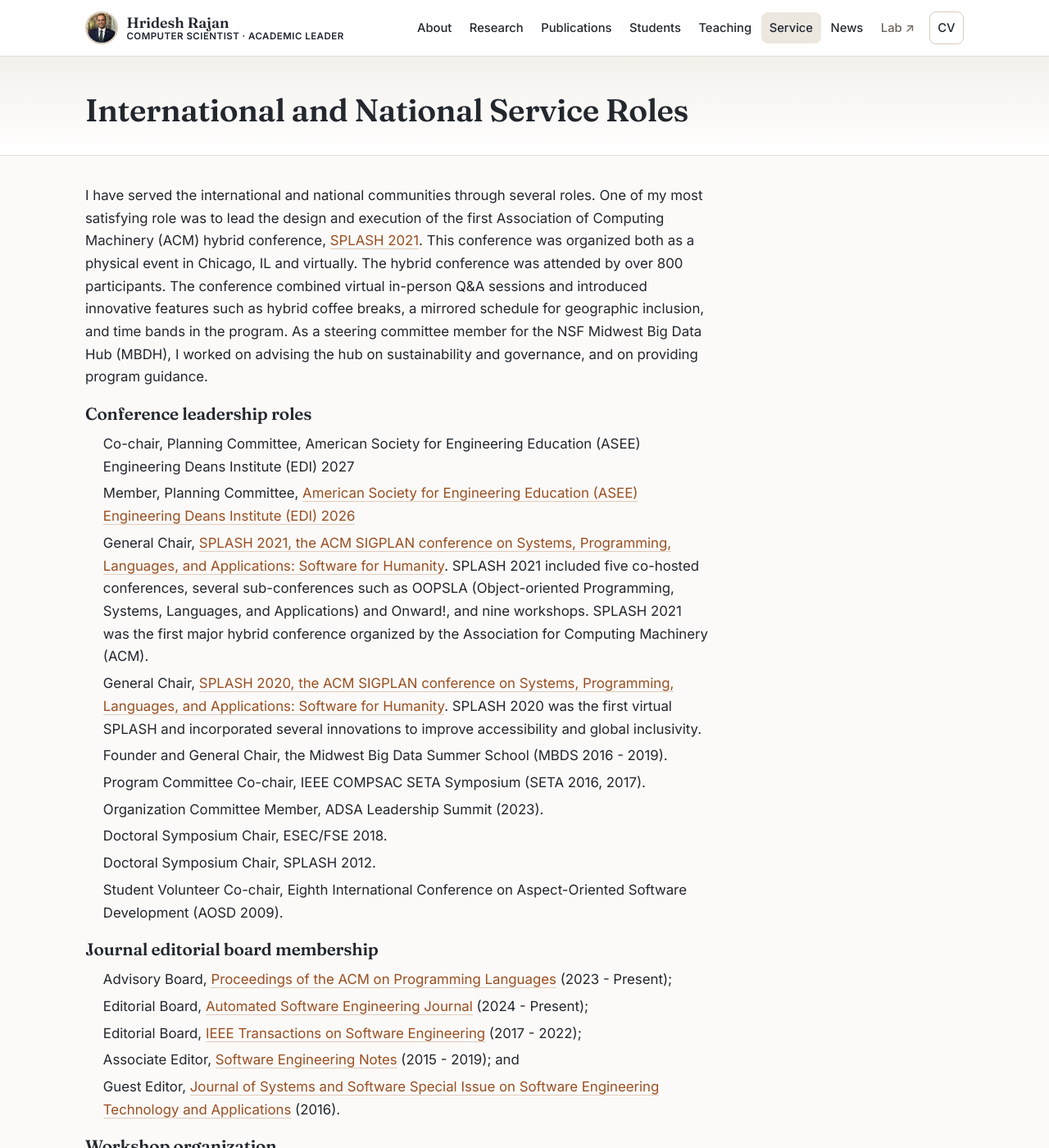
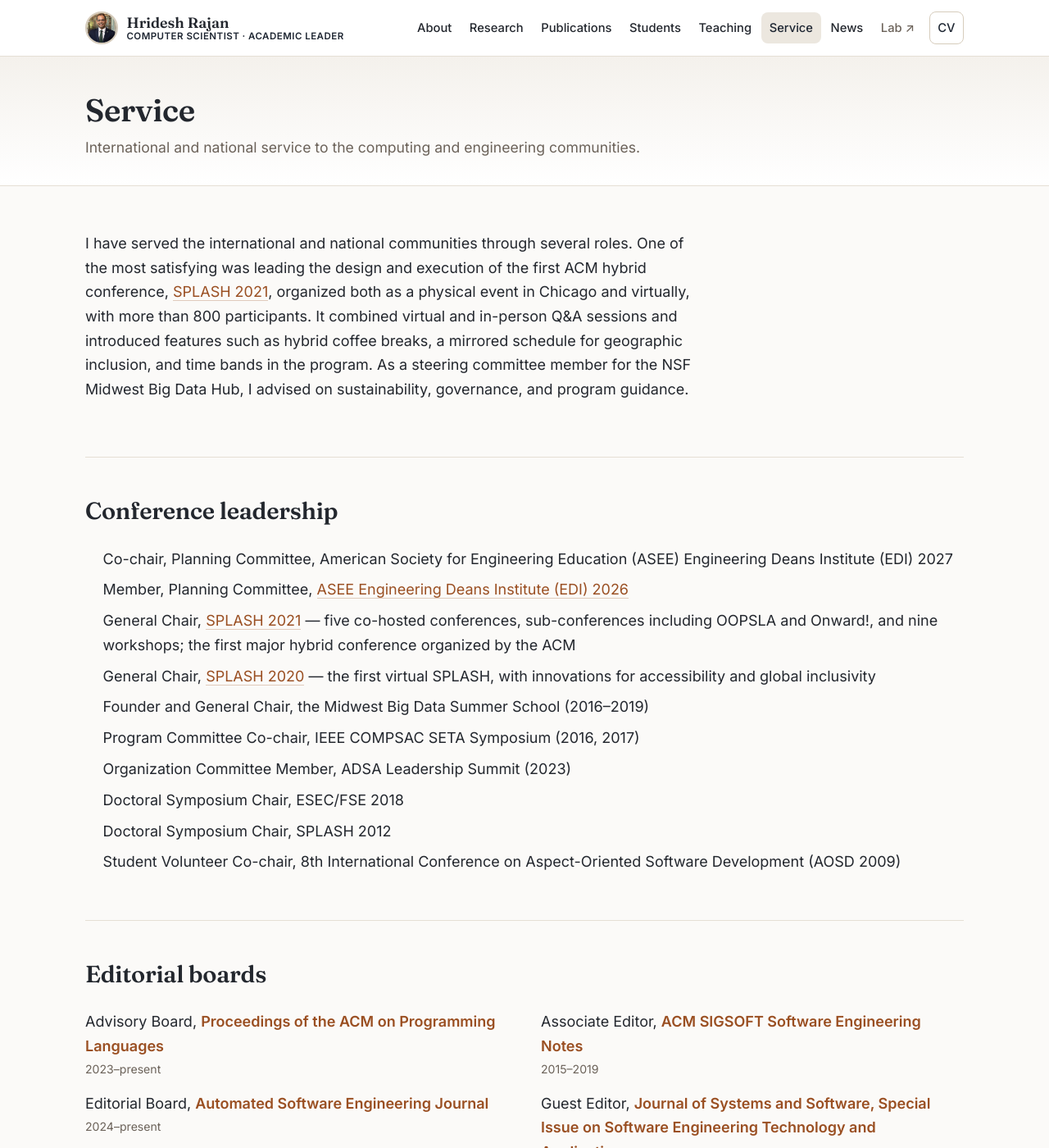
Before and after one commit to hridesh/hridesh.github.io, a Jekyll site: the page built from service.md, in a window 1280 px wide and 1400 px high. Shown: the whole window at 82% size. Built offline with Jekyll 4.4.1, drawn with Linux system fonts in a browser that asks for light colours; some of the changed text lies outside the part shown.

Commit message:
Restructure Service, Publications, and Prospective with home-style layout
- Service: intro prose, conference leadership list, editorial boards and
  program committees as two-column lists, workshops/steering as a split
- Publications: themed sections with styled publication lists
- Prospective: wider, well-spaced advice with a styled email-template table
- Add .prose-wide, content table styles, and .sidecard helper

```diff
--- a/service.md
+++ b/service.md
@@ -1,66 +1,78 @@
 ---
-layout: page
-title: International and National Service Roles
+layout: page-wide
+title: Service
+subtitle: International and national service to the computing and engineering communities.
 permalink: /service/
 ---
 
-I have served the international and national communities through several roles.
-One of my most satisfying role was to lead the design and execution of the
-first Association of Computing Machinery (ACM) hybrid conference, [SPLASH 2021](https://2021.splashcon.org/).
-This conference was organized both as a physical event in Chicago, IL and virtually.
-The hybrid conference was attended by over 800 participants.
-The conference combined virtual in-person Q&A sessions and introduced innovative
-features such as hybrid coffee breaks, a mirrored schedule for geographic
-inclusion, and time bands in the program.
-As a steering committee member for the NSF Midwest Big Data Hub (MBDH),
-I worked on advising the hub on sustainability and governance, and on providing
-program guidance.
+<section class="section">
+  <div class="prose">
+    <p>I have served the international and national communities through several roles. One of the most satisfying was leading the design and execution of the first ACM hybrid conference, <a href="https://2021.splashcon.org/">SPLASH 2021</a>, organized both as a physical event in Chicago and virtually, with more than 800 participants. It combined virtual and in-person Q&amp;A sessions and introduced features such as hybrid coffee breaks, a mirrored schedule for geographic inclusion, and time bands in the program. As a steering committee member for the NSF Midwest Big Data Hub, I advised on sustainability, governance, and program guidance.</p>
+  </div>
+</section>
 
+<section class="section">
+  <div class="section-head"><h2>Conference leadership</h2></div>
+  <ul class="tight-list">
+    <li>Co-chair, Planning Committee, American Society for Engineering Education (ASEE) Engineering Deans Institute (EDI) 2027</li>
+    <li>Member, Planning Committee, <a href="https://www.asee.org/events/COUNCIL-EVENTS/EDI-2026">ASEE Engineering Deans Institute (EDI) 2026</a></li>
+    <li>General Chair, <a href="https://2021.splashcon.org/">SPLASH 2021</a> — five co-hosted conferences, sub-conferences including OOPSLA and Onward!, and nine workshops; the first major hybrid conference organized by the ACM</li>
+    <li>General Chair, <a href="https://2020.splashcon.org/">SPLASH 2020</a> — the first virtual SPLASH, with innovations for accessibility and global inclusivity</li>
+    <li>Founder and General Chair, the Midwest Big Data Summer School (2016–2019)</li>
+    <li>Program Committee Co-chair, IEEE COMPSAC SETA Symposium (2016, 2017)</li>
+    <li>Organization Committee Member, ADSA Leadership Summit (2023)</li>
+    <li>Doctoral Symposium Chair, ESEC/FSE 2018</li>
+    <li>Doctoral Symposium Chair, SPLASH 2012</li>
+    <li>Student Volunteer Co-chair, 8th International Conference on Aspect-Oriented Software Development (AOSD 2009)</li>
+  </ul>
+</section>
 
-### Conference leadership roles
+<section class="section">
+  <div class="section-head"><h2>Editorial boards</h2></div>
+  <ul class="col-list">
+    <li>Advisory Board, <a href="https://dl.acm.org/journal/pacmpl/editorial-board">Proceedings of the ACM on Programming Languages</a><span class="meta">2023–present</span></li>
+    <li>Editorial Board, <a href="https://link.springer.com/journal/10515/editorial-board">Automated Software Engineering Journal</a><span class="meta">2024–present</span></li>
+    <li>Editorial Board, <a href="https://www.computer.org/csdl/journal/ts">IEEE Transactions on Software Engineering</a><span class="meta">2017–2022</span></li>
+    <li>Associate Editor, <a href="https://www.sigsoft.org/SEN/">ACM SIGSOFT Software Engineering Notes</a><span class="meta">2015–2019</span></li>
+    <li>Guest Editor, <a href="https://dblp.org/rec/journals/jss/ChanLR18.html">Journal of Systems and Software, Special Issue on Software Engineering Technology and Applications</a><span class="meta">2016</span></li>
+  </ul>
+</section>
 
-- Co-chair, Planning Committee, American Society for Engineering Education (ASEE) Engineering Deans Institute (EDI) 2027
-- Member, Planning Committee, [American Society for Engineering Education (ASEE) Engineering Deans Institute (EDI) 2026](https://www.asee.org/events/COUNCIL-EVENTS/EDI-2026)
-- General Chair, [SPLASH 2021, the ACM SIGPLAN conference on Systems, Programming, Languages, and Applications: Software for Humanity](https://2021.splashcon.org/). SPLASH 2021 included five co-hosted conferences, several sub-conferences such as OOPSLA (Object-oriented Programming, Systems, Languages, and Applications) and Onward!, and nine workshops. SPLASH 2021 was the first major hybrid conference organized by the Association for Computing Machinery (ACM).
-- General Chair, [SPLASH 2020, the ACM SIGPLAN conference on Systems, Programming, Languages, and Applications: Software for Humanity](https://2020.splashcon.org/). SPLASH 2020 was the first virtual SPLASH and incorporated
-    several innovations to improve accessibility and global inclusivity.
-- Founder and General Chair, the Midwest Big Data Summer School (MBDS 2016 - 2019).
-- Program Committee Co-chair, IEEE COMPSAC SETA Symposium (SETA 2016, 2017).
-- Organization Committee Member, ADSA Leadership Summit (2023).
-- Doctoral Symposium Chair, ESEC/FSE 2018.
-- Doctoral Symposium Chair, SPLASH 2012.
-- Student Volunteer Co-chair, Eighth International Conference on
-      Aspect-Oriented Software Development (AOSD 2009).
+<section class="section">
+  <div class="split">
+    <div>
+      <div class="section-head"><h2>Workshop organization</h2></div>
+      <ul class="tight-list">
+        <li>Founder and Co-organizer, Workshop on <a href="https://conf.researchr.org/series/vmil">Virtual Machine and Intermediate Languages</a> (VMIL 2007–2013, 2016), founded in 2007, first with AOSD and later co-located with SPLASH</li>
+        <li>Co-organizer, Workshop on Foundations of Aspect-Oriented Languages (FOAL 2013, 2015, 2016)</li>
+      </ul>
+    </div>
+    <div>
+      <div class="section-head"><h2>Steering committees</h2></div>
+      <ul class="tight-list">
+        <li>Steering Committee Member, SPLASH Conference (2019–present)</li>
+        <li>Workshop on <a href="https://conf.researchr.org/series/vmil">Virtual Machine and Intermediate Languages</a> (VMIL 2017–2019)</li>
+        <li>Steering Committee Member, <a href="https://midwestbigdatahub.org">the Midwest Big Data Hub</a> (2016–2018)</li>
+      </ul>
+    </div>
+  </div>
+</section>
 
-### Journal editorial board membership
-
-- Advisory Board, [Proceedings of the ACM on Programming Languages](https://dl.acm.org/journal/pacmpl/editorial-board) (2023 - Present);
-- Editorial Board, [Automated Software Engineering Journal](https://link.springer.com/journal/10515/editorial-board) (2024 - Present);
-- Editorial Board, [IEEE Transactions on Software Engineering](https://www.computer.org/csdl/journal/ts) (2017 - 2022);
-- Associate Editor, [Software Engineering Notes](https://www.sigsoft.org/SEN/) (2015 - 2019); and
-- Guest Editor, [Journal of Systems and Software Special Issue on Software Engineering Technology and Applications](https://dblp.org/rec/journals/jss/ChanLR18.html) (2016).
-
-### Workshop organization
-- Founder and Co-organizer of Workshop on [Virtual Machine and Intermediate Languages](https://conf.researchr.org/series/vmil)
-  (VMIL 2007-2013, 2016). I founded this workshop series in 2007. It was first organized with AOSD and later co-located with the SPLASH conference.
-- Co-organizer Workshop on Foundations of Aspect-oriented Languages (FOAL 2013, 2015, 2016).
-
-### Steering committee member
-- Steering Committee Member, SPLASH Conference (2019 - Present);
-- Workshop on [Virtual Machine and Intermediate Languages](https://conf.researchr.org/series/vmil) (VMIL 2017 - 2019); and
-- Steering Committee Member, [the Midwest Big Data Hub](https://midwestbigdatahub.org) (2016-2018).
-
-### Conference program committee member
-- The International Conference in Software Engineering (ICSE 2026, also in 2025 and 2024);
-- The Innovation in Software Engineering Conference (ISEC 2021, also in 2020);
-- The Automated Software Engineering (ASE) Conference (Area chair in 2024, PC member in 2019, 2022, and 2023);
-- The ACM Conference on Object-Oriented Programming Systems, Languages, and Applications (OOPSLA 2009, 2013);
-- The 13th International Conference on Modularity (Modularity 2014 - 2016);
-- International Conference on Aspect-Oriented Software Development (AOSD 2009 - 2011, 2013);
-- The 2010 Onward! Conference, the new ideas, new paradigms track at SPLASH/OOPSLA 2010;
-- International Conference on Generative Programming: Concepts \& Experiences (GPCE 2010, 2015);
-- Blue Sky and Position Papers Track of the 14th International Conference on Modularity (Modularity 2015);
-- Demonstration Track of the International Conference on Software Engineering (ICSE 2016);
-- Posters subcomittee of the International Conference on Software Engineering (ICSE 2014);
-- Research Demonstrations Track, the 32nd International Conference on Software Engineering (ICSE 2010); and
-- International Conference on Next Generation Web Services Practices (NWeSP 2009).
+<section class="section">
+  <div class="section-head"><h2>Conference program committees</h2></div>
+  <ul class="col-list">
+    <li>International Conference on Software Engineering (ICSE 2026, 2025, 2024)</li>
+    <li>Innovation in Software Engineering Conference (ISEC 2021, 2020)</li>
+    <li>Automated Software Engineering (ASE) — Area Chair 2024; PC member 2019, 2022, 2023</li>
+    <li>ACM Conference on Object-Oriented Programming, Systems, Languages, and Applications (OOPSLA 2009, 2013)</li>
+    <li>International Conference on Modularity (2014–2016)</li>
+    <li>International Conference on Aspect-Oriented Software Development (AOSD 2009–2011, 2013)</li>
+    <li>Onward! 2010 (new ideas, new paradigms track at SPLASH/OOPSLA 2010)</li>
+    <li>International Conference on Generative Programming: Concepts &amp; Experiences (GPCE 2010, 2015)</li>
+    <li>Blue Sky and Position Papers Track, 14th International Conference on Modularity (2015)</li>
+    <li>Demonstration Track, International Conference on Software Engineering (ICSE 2016)</li>
+    <li>Posters Subcommittee, International Conference on Software Engineering (ICSE 2014)</li>
+    <li>Research Demonstrations Track, 32nd International Conference on Software Engineering (ICSE 2010)</li>
+    <li>International Conference on Next Generation Web Services Practices (NWeSP 2009)</li>
+  </ul>
+</section>
--- a/style.scss
+++ b/style.scss
@@ -547,6 +547,29 @@ a.card:hover { transform: translateY(-3px); box-shadow: $shadow; border-color: $
 
 // Wide page body: trim the first section's top padding under the page header
 .wide-body > .section:first-child { padding-top: 1.25rem; }
+
+// Wider prose for text-heavy pages
+.prose-wide { max-width: 940px; }
+.prose-wide > *:first-child { margin-top: 0; }
+
+// Content tables
+table { width: 100%; border-collapse: collapse; margin: 1.4rem 0; font-size: .95rem; }
+th, td { text-align: left; padding: .6rem .85rem; border-bottom: 1px solid $border; vertical-align: top; }
+thead th { border-bottom: 2px solid $border-strong; }
+tbody tr:nth-child(even) { background: $bg-soft; }
+
+// Sidebar panel (CV / About quick facts)
+.sidecard {
+  background: $bg-soft;
+  border: 1px solid $border;
+  border-radius: $radius;
+  padding: 1.3rem 1.4rem;
+  font-size: .95rem;
+  h3 { margin-top: 0; font-size: 1.05rem; }
+  ul { list-style: none; padding: 0; margin: 0 0 1rem; }
+  li { margin: .35rem 0; }
+  .label { display: block; font-size: .72rem; text-transform: uppercase; letter-spacing: .05em; color: $text-muted; font-weight: 700; margin-top: .8rem; }
+}
 .skip-link {
   position: absolute; left: -999px;
   &:focus { left: 1rem; top: .6rem; background: #fff; padding: .5rem .8rem; border-radius: 8px; z-index: 100; }
```
Also changed, not shown: prospective.md (+37 -43 lines), publications.md (+33 -28 lines).
